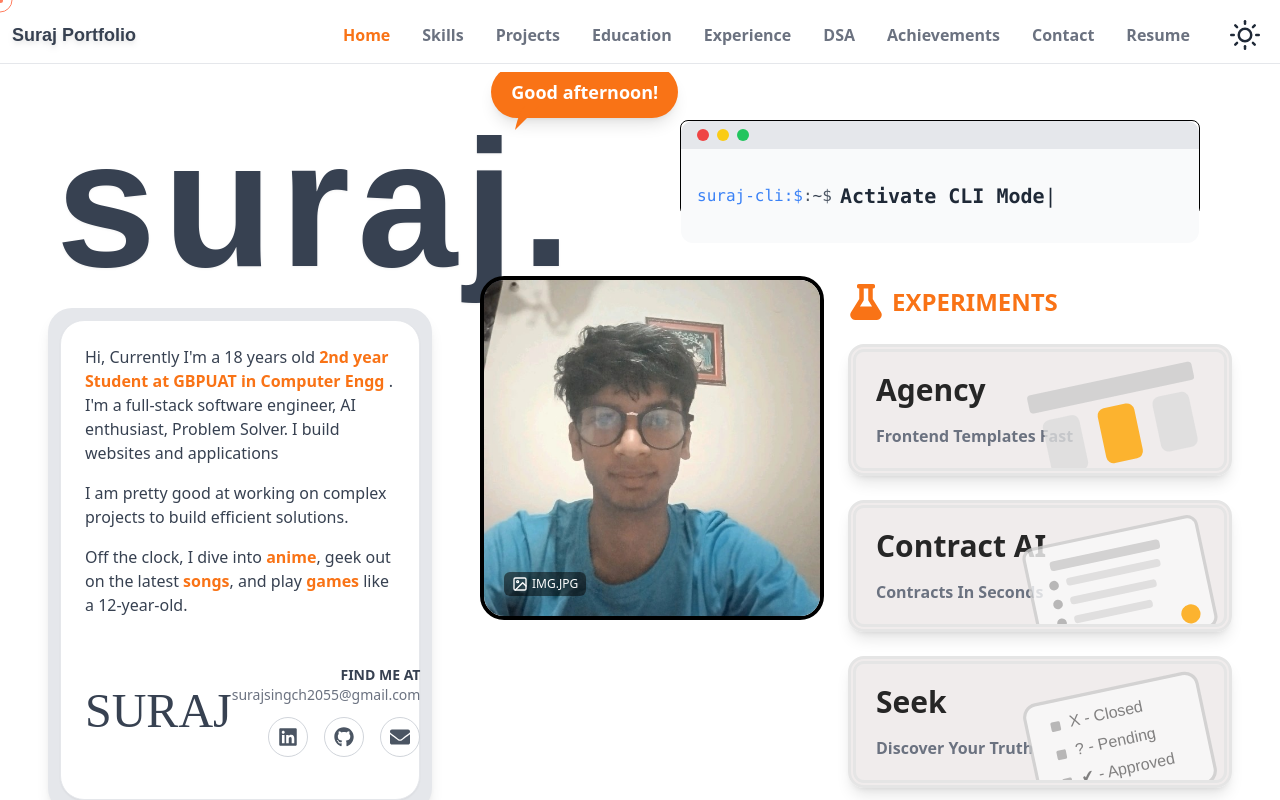
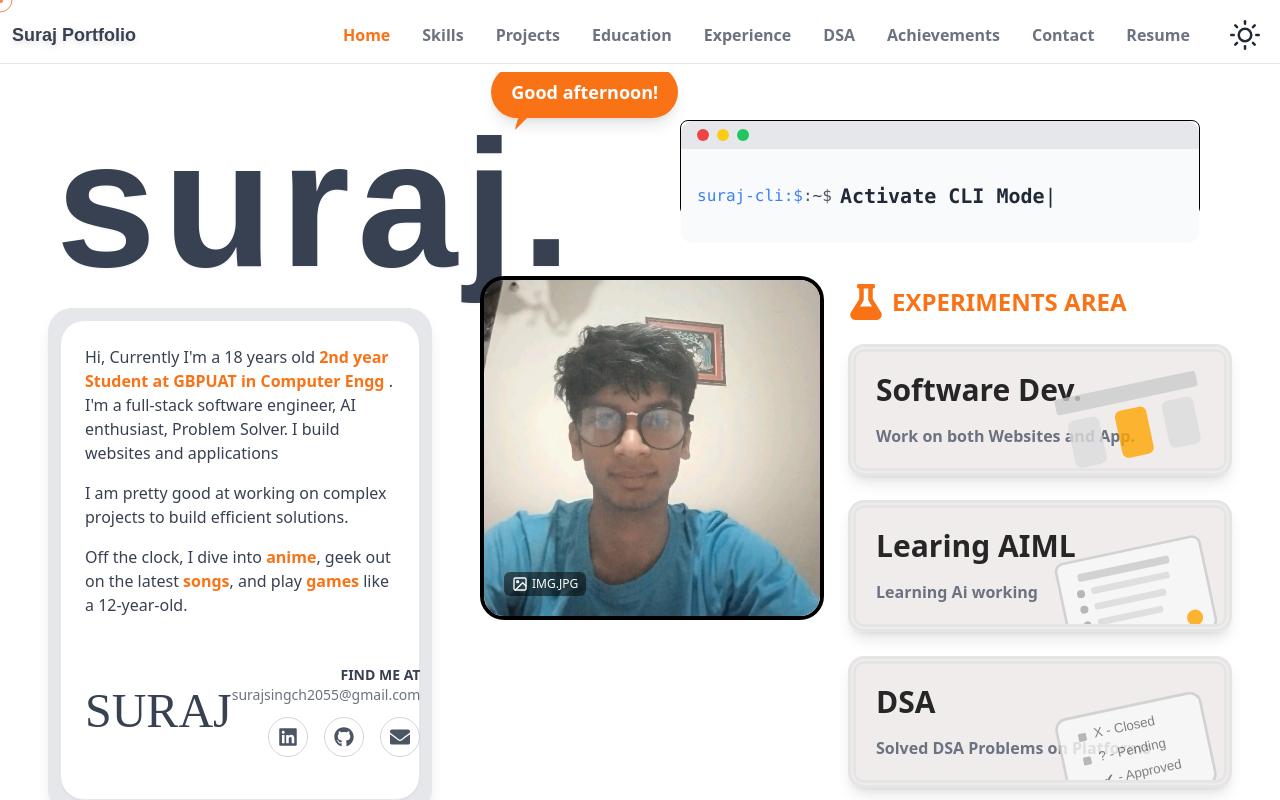
Before and after one commit to Suraj-1309/My-Portfolio, a React (Vite) app: page / in a window 1280 px wide. Shown: the top 800 px of the page. Built offline with nearby package versions, Linux system fonts and the light colour scheme; a web font is replaced by a local one.

Commit message:
right side Experiments

```diff
--- a/src/experiment.jsx/ExperimentCard.jsx
+++ b/src/experiment.jsx/ExperimentCard.jsx
@@ -37,7 +37,7 @@ const ExperimentCard = ({
           initial={{ rotate: -12, y: 0 }}
           whileHover={{ rotate: 0, y: -10 }}
           transition={{ type: "spring", stiffness: 100 }}
-          className="absolute top-4 right-2 w-48 h-32 opacity-80"
+          className="absolute top-4 right-2 w-40 h-36 opacity-80"
         >
           {svg}
         </motion.div>
--- a/src/experiment.jsx/MyExperiments.jsx
+++ b/src/experiment.jsx/MyExperiments.jsx
@@ -8,25 +8,25 @@ import { FaFlask } from "react-icons/fa";
 const MyExperiments = ({ isDarkMode }) => {
   const experiments = [
     {
-      title: "Agency",
-      subtitle: "Frontend Templates Fast",
+      title: "Software Dev.",
+      subtitle: "Work on both Websites and App.",
       svg: <AgencySVG />,
       color: isDarkMode ? "#3B82F6" : "#FFA500", // blue-500 or orange
-      href: "https://agency.reubence.com",
+      href: "/projects",
     },
     {
-      title: "Contract AI",
-      subtitle: "Contracts In Seconds",
+      title: "Learing AIML",
+      subtitle: "Learning Ai working",
       svg: <ContractSVG />,
       color: isDarkMode ? "#3B82F6" : "#5D9CEC",
-      href: "#",
+      href: "/projects#aiml",
     },
     {
-      title: "Seek",
-      subtitle: "Discover Your Truth",
+      title: "DSA",
+      subtitle: "Solved DSA Problems on Platforms",
       svg: <SeekSVG />,
       color: isDarkMode ? "#3B82F6" : "#6C757D",
-      href: "#",
+      href: "/dsa",
     },
   ];
 
@@ -37,7 +37,7 @@ const MyExperiments = ({ isDarkMode }) => {
           isDarkMode ? "text-blue-500" : "text-orange-500"
         }`}
       >
-        <span><FaFlask className="text-4xl" /></span> EXPERIMENTS
+        <span><FaFlask className="text-4xl" /></span> EXPERIMENTS AREA
       </h1>
       {experiments.map((exp, i) => (
         <ExperimentCard key={i} {...exp} isDarkMode={isDarkMode} />
```
